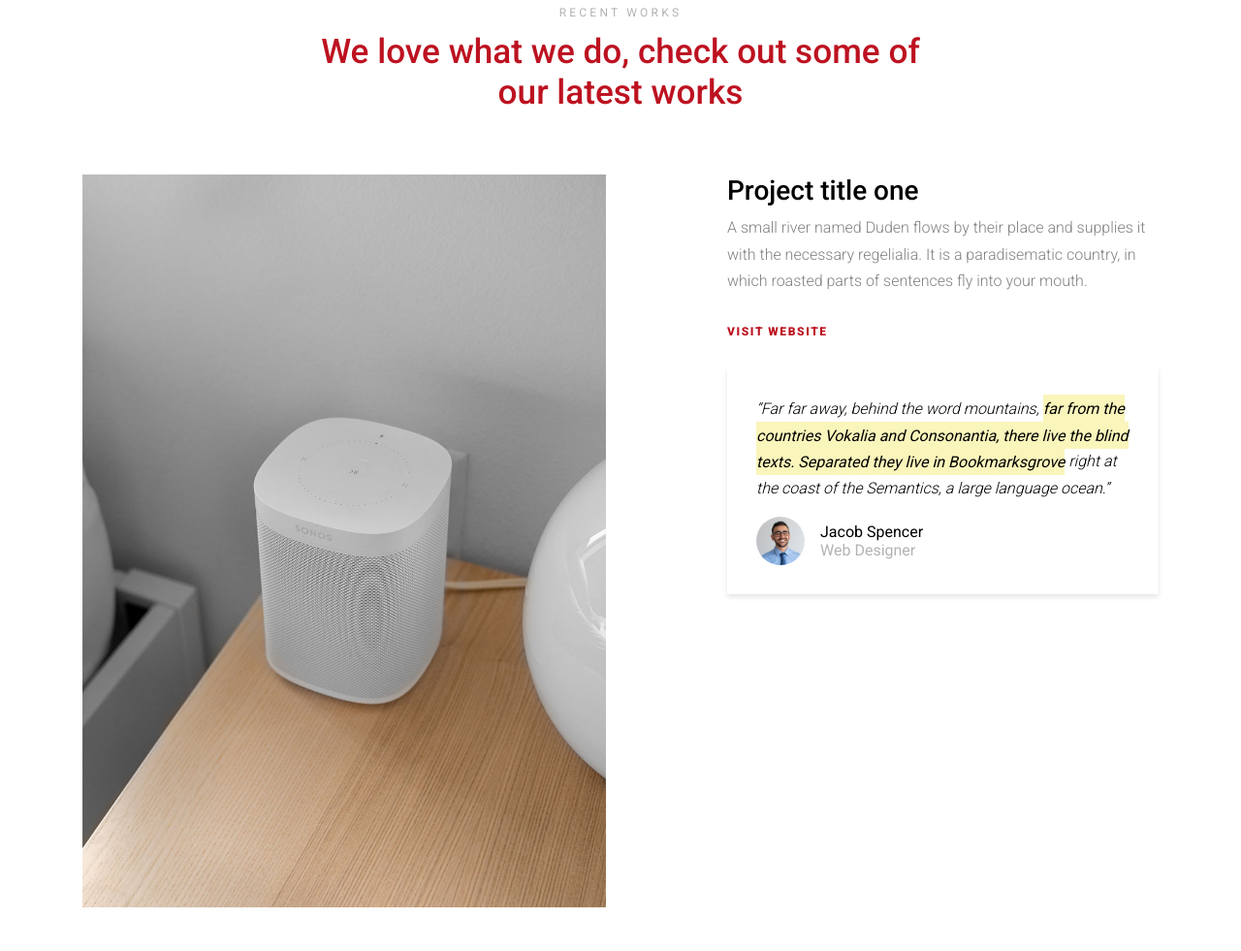
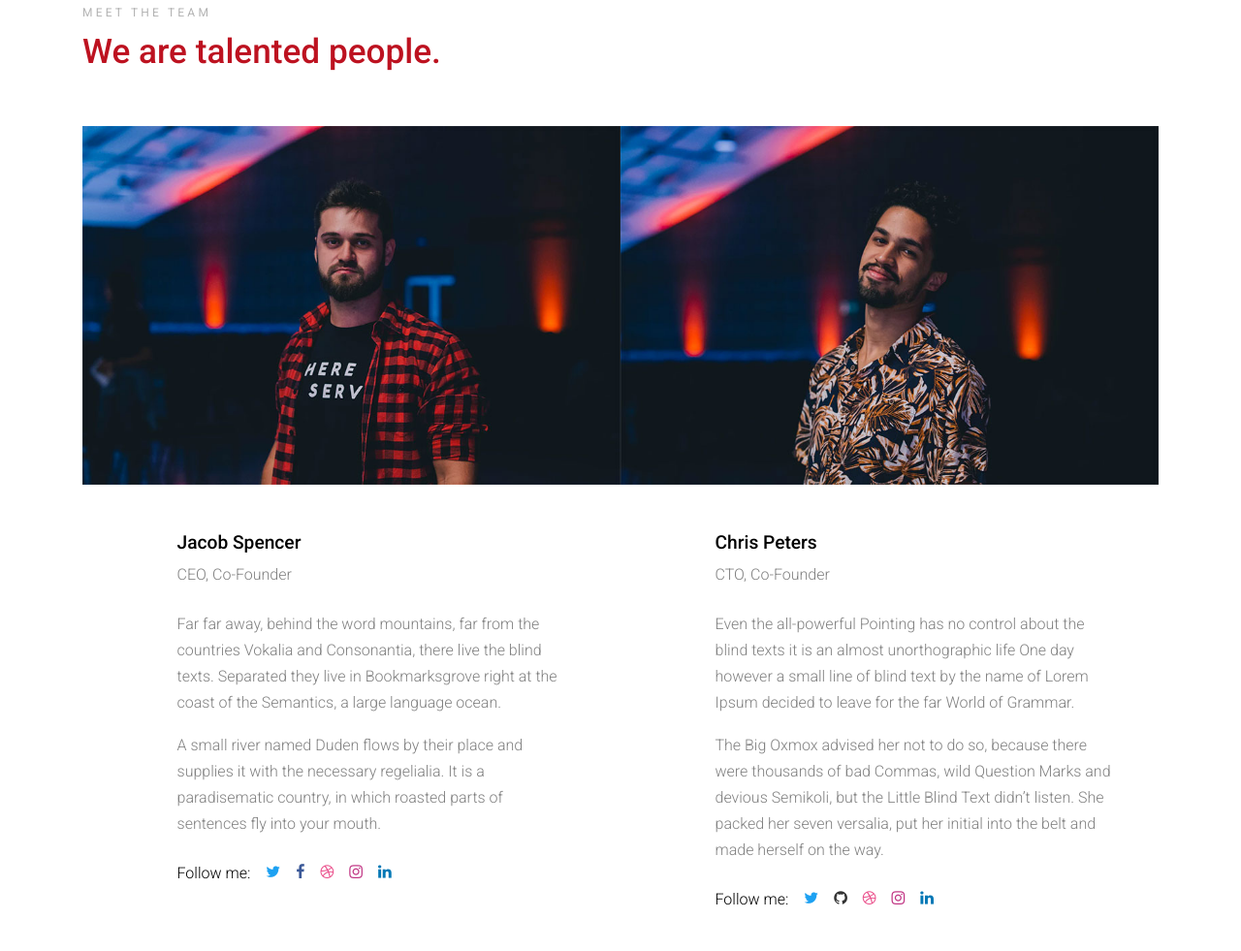
Before and after one commit to young-70/MRT-90y-1-3, a plain HTML site: page index.html in a window 1280 px wide. Shown: the part 1638-2619 px from the top of the page at 97% size. Drawn offline with Linux system fonts and the light colour scheme; files whose address does not match are found by name.

Commit message:
Update index.html
4

```diff
--- a/index.html
+++ b/index.html
@@ -131,38 +131,61 @@
       </div>
     </div> <!-- .END site-section -->
 
-    <div class="site-section" id="portfolio-section">
+    <div class="site-section" id="what-we-do-section">
       <div class="container">
-        <div class="row mb-5 ">
-          <div class="col-md-7 section-title text-center mx-auto">
-            <span class="sub-title mb-2 d-block">Recent Works</span>
-            <h2 class="title text-primary mb-3">We love what we do, check out some of our latest works</h2>
+        <div class="row mb-5">
+          <div class="col-lg-6 section-title">
+            <span class="sub-title mb-2 d-block">Meet The Team</span>
+            <h2 class="title text-primary">We are talented people.</h2>
           </div>
         </div>
-        <div class="row mb-5">
-          <div class="col-lg-6 mb-4 mb-lg-0">
-            <img src="images/sq_img_2.jpg" alt="Image" class="img-fluid">
+        <div class="row no-gutters">
+          <div class="col-lg-6 mb-5 person">
+            <img src="images/person_1.jpg" alt="Image" class="img-fluid mb-5">
+
+            <div class="row">
+              <div class="col-lg-10 ml-auto">
+                <div class="pr-lg-5">
+                  <h3>Jacob Spencer</h3>
+                  <span class="mb-4 d-block">CEO, Co-Founder</span>
+                  <p>Far far away, behind the word mountains, far from the countries Vokalia and Consonantia, there live the blind texts. Separated they live in Bookmarksgrove right at the coast of the Semantics, a large language ocean.</p>
+                  <p>A small river named Duden flows by their place and supplies it with the necessary regelialia. It is a paradisematic country, in which roasted parts of sentences fly into your mouth.</p>
+                  <p class="d-flex align-items-center">
+                    <span class="mr-3 text-black">Follow me:</span>
+                    <a href="#" class="twitter pr-2 pt-2 pb-2 pl-0"><span class="icon-twitter"></span></a>
+                    <a href="#" class="facebook p-2"><span class="icon-facebook"></span></a>
+                    <a href="#" class="dribbble p-2"><span class="icon-dribbble"></span></a>
+                    <a href="#" class="instagram p-2"><span class="icon-instagram"></span></a>
+                    <a href="#" class="linkedin p-2"><span class="icon-linkedin"></span></a>
+                  </p>
+                </div>
+              </div>
+            </div>
           </div>
-          <div class="col-lg-5 h-100 jm-sticky-top ml-auto">
-            <h3>Project title one</h3>
-            <p class="mb-4">A small river named Duden flows by their place and supplies it with the necessary regelialia. It is a paradisematic country, in which roasted parts of sentences fly into your mouth.</p>
-            <p class="mb-4"><a href="#" class="readmore">Visit website</a></p>
-            <div class="testimonial bg-white h-100">
-              <blockquote class="mb-3">
-                <p>&ldquo;Far far away, behind the word mountains, <strong>far from the countries Vokalia and Consonantia, there live the blind texts. Separated they live in Bookmarksgrove</strong> right at the coast of the Semantics, a large language ocean.&rdquo;</p>
-              </blockquote>
-              <div class="d-flex align-items-center vcard">
-                <figure class="mb-0 mr-3">
-                  <img src="images/person_3.jpg" alt="Image" class="img-fluid ounded-circle">
-                </figure>
-                <div class="vcard-text">
-                  <span class="d-block">Jacob Spencer</span>
-                  <span class="position">Web Designer</span>
+          <div class="col-lg-6 person">
+            <img src="images/person_2.jpg" alt="Image" class="img-fluid mb-5">
+            <div class="row">
+              <div class="col-lg-10 ml-auto">
+                <div class="pr-lg-5">
+                  <h3>Chris Peters</h3>
+                  <span class="mb-4 d-block">CTO, Co-Founder</span>
+                  <p>Even the all-powerful Pointing has no control about the blind texts it is an almost unorthographic life One day however a small line of blind text by the name of Lorem Ipsum decided to leave for the far World of Grammar.</p>
+                  <p>The Big Oxmox advised her not to do so, because there were thousands of bad Commas, wild Question Marks and devious Semikoli, but the Little Blind Text didn’t listen. She packed her seven versalia, put her initial into the belt and made herself on the way.</p>
+                  <p class="d-flex align-items-center">
+                    <span class="mr-3 text-black">Follow me:</span>
+                    <a href="#" class="twitter pr-2 pt-2 pb-2 pl-0"><span class="icon-twitter"></span></a>
+                    <a href="#" class="github p-2"><span class="icon-github"></span></a>
+                    <a href="#" class="dribbble p-2"><span class="icon-dribbble"></span></a>
+                    <a href="#" class="instagram p-2"><span class="icon-instagram"></span></a>
+                    <a href="#" class="linkedin p-2"><span class="icon-linkedin"></span></a>
+                  </p>
                 </div>
               </div>
             </div>
           </div>
         </div>
+      </div>
+    </div>
 
         <div class="row mb-5">
           <div class="col-lg-6 order-1 order-lg-2 mb-4 mb-lg-0">
```
